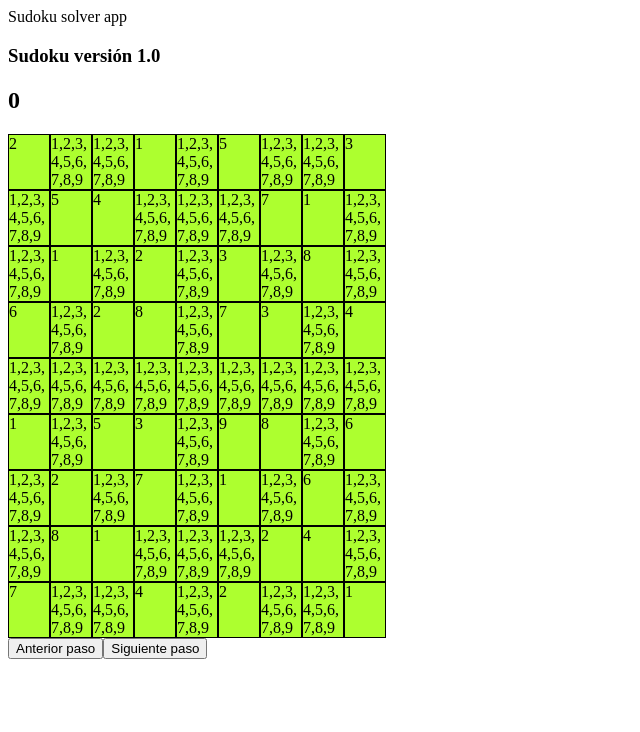
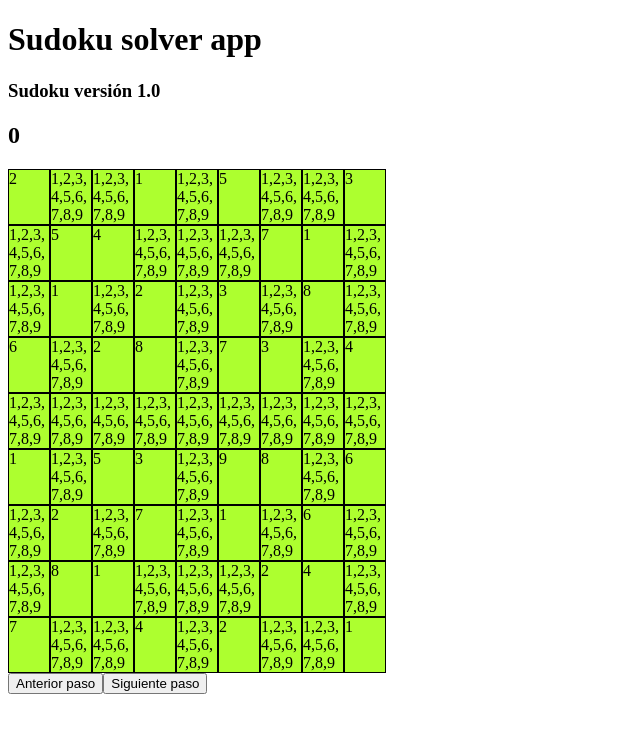
Before and after one commit to ramirorf/angular-sudoku, an Angular app: page / in a window 1280 px wide. Shown: the top 732 px of the page, without its empty margins (0-640 px from the left). Built offline with nearby package versions, Linux system fonts and the light colour scheme.

Commit message:
correcciones para tests

```diff
--- a/src/app/app.component.html
+++ b/src/app/app.component.html
@@ -1,5 +1,5 @@
 
-<div>Sudoku solver app</div>
+<h1>Sudoku solver app</h1>
 
 <app-sudoku1></app-sudoku1>
 
```
Also changed, not shown: 1 other file (tests, documents, lock files or other folders).
